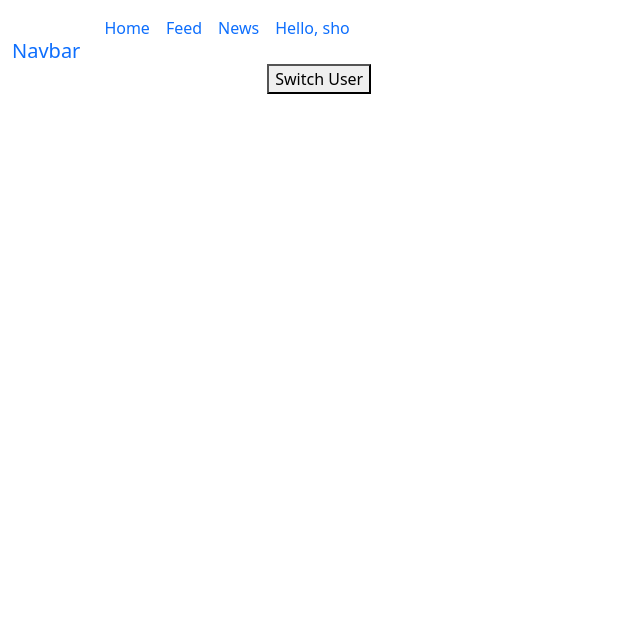
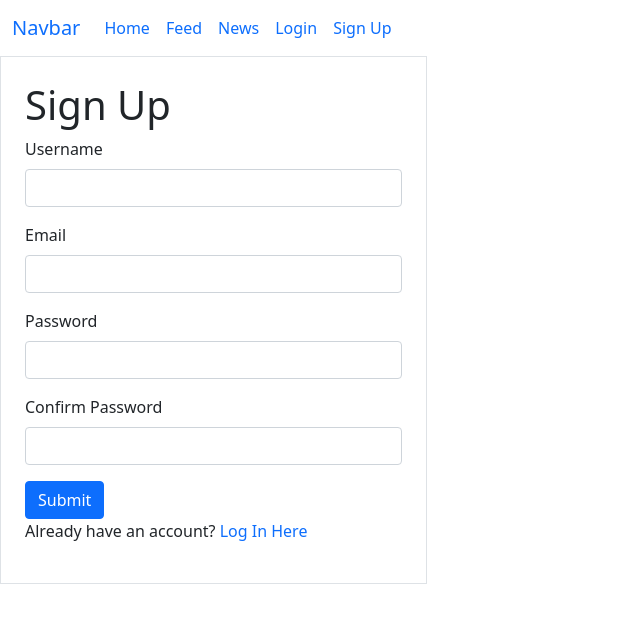
Before and after one commit to smtsuchi/intro_to_react_padawans115, a React (Create React App) app: page /signup in a window 1280 px wide. Shown: the top 622 px of the page, without its empty margins (0-640 px from the left). Built offline with nearby package versions, Linux system fonts and the light colour scheme.

Commit message:
wednesday

```diff
--- a/src/App.jsx
+++ b/src/App.jsx
@@ -4,40 +4,37 @@ import Navbar from './components/Navbar';
 import News from './views/News';
 import { Routes, Route } from 'react-router-dom';
 import Feed from './views/Feed';
-
-
-
+import Login from './views/Login';
+import SignUp from './views/SignUp';
 
 export default class App extends Component {
   constructor() {
     super();
     this.state = {
-      user: {
-        username: 'sho'
-      }
+      user: {}
     }
   }
 
-  switchUser = () => {
-    if (this.state.user.username === 'sho') {
-      this.setState({ user: { username: 'sarah' } })
-    }
-    else {
-      this.setState({ user: { username: 'sho' } })
-    }
-  }
+  logMeIn = (user) => {
+    this.setState({user: user})
+  };
+  logMeOut =  () => {
+    this.setState({user:{}})
+  };
   // create a function that routes somewhere...
 
 
   render() {
     return (
         <div>
-          <Navbar user={this.state.user} switchUser={this.switchUser} />
+          <Navbar user={this.state.user} logMeOut = {this.logMeOut}/>
           {/* <h1>Hello World</h1> */}
           <Routes>
             <Route path='/' element={<Home user={this.state.user} age='9000' />} />
             <Route path='/news' element={<News user={this.state.user} />} />
             <Route path='/feed' element={<Feed />} />
+            <Route path='/login' element={<Login logMeIn = {this.logMeIn} />} />
+            <Route path='/signup' element={<SignUp />} />
           </Routes>
         </div>
     )
--- a/src/components/Navbar.js
+++ b/src/components/Navbar.js
@@ -22,10 +22,34 @@ export default class Navbar extends Component {
                             <li className="nav-item">
                                 <Link className="nav-link" to="/news">News</Link>
                             </li>
-                            <li className="nav-item">
-                                <p className="nav-link">Hello, {this.props.user.username}</p>
-                                <button onClick={this.props.switchUser}>Switch User</button>
-                            </li>
+                            {
+                                this.props.user.apitoken ? //logged in
+                                    (
+                                        <>
+                                            <li className="nav-item">
+                                                <Link className="nav-link" to="/login" onClick={this.props.logMeOut}>Log Out</Link>
+                                            </li>
+                                            <li className="nav-item">
+                                                <p className="nav-link" >Hello, {this.props.user.username}</p>
+                                            </li>
+                                        </>
+                                    )
+                                    :
+                                    (
+                                        <>
+                                            <li className="nav-item">
+                                                <Link className="nav-link" to="/login">Login</Link>
+                                            </li>
+                                            <li className="nav-item">
+                                                <Link className="nav-link" to="/signup">Sign Up</Link>
+                                            </li>
+                                        </>
+                                    )
+                            }
+
+
+
+
                         </ul>
 
                     </div>
--- a/src/views/Feed.jsx
+++ b/src/views/Feed.jsx
@@ -1,5 +1,6 @@
 import React, { Component } from 'react'
 import Post from '../components/Post';
+
 
 export default class Feed extends Component {
     constructor(){
@@ -14,7 +15,7 @@ export default class Feed extends Component {
 
 
     getPosts = async () => {
-        const res = await fetch(`https://finstagram-padawans115.onrender.com/api/posts`);
+        const res = await fetch(`http://127.0.0.1:5000/api/posts`);
         const data = await res.json();
         console.log(data)
         if (data.status === 'ok'){
--- /dev/null
+++ b/src/views/Login.jsx
@@ -0,0 +1,56 @@
+import React from 'react';
+import { Link } from 'react-router-dom';
+
+export default function Login({ logMeIn }) {
+
+    const handleSubmit = async (e) => {
+        e.preventDefault();
+
+        const username = e.target.username.value;
+        const password = e.target.password.value;
+
+
+        const url = 'http://127.0.0.1:5000/api/login';
+        const options = {
+            method: "POST",
+            headers: {
+                Authorization: `Basic ${btoa(username+":"+password)}`
+            }
+        };
+
+        const res = await fetch(url, options);
+        const data = await res.json();
+        if (data.status === 'ok'){
+            const myUserInfo = data.data
+            console.log(myUserInfo)
+            logMeIn(myUserInfo)
+        }
+
+    }
+
+
+
+    return (
+        <div className='col-4 border p-4'>
+            <h1>Log In</h1>
+
+            <form onSubmit={handleSubmit}>
+                <div className="mb-3">
+                    <label htmlFor="exampleInputEmail1" className="form-label">Username</label>
+                    <input type="text" className="form-control" id="exampleInputEmail1" name='username' />
+
+                </div>
+                <div className="mb-3">
+                    <label htmlFor="exampleInputPassword1" className="form-label">Password</label>
+                    <input type="password" className="form-control" name='password' />
+                </div>
+                {/* <div className="mb-3 form-check">
+    <input type="checkbox" className="form-check-input" id="exampleCheck1">
+    <label className="form-check-label" htmlFor="exampleCheck1">Check me out</label>
+  </div> */}
+                <button type="submit" className="btn btn-primary">Submit</button>
+            </form>
+            <p>Don't have an account? <Link className='text-decoration-none' to='/signup'>Sign Up Here</Link></p>
+        </div>
+    )
+}
--- /dev/null
+++ b/src/views/SignUp.jsx
@@ -0,0 +1,71 @@
+import React from 'react';
+import { Link } from 'react-router-dom';
+
+export default function SignUp() {
+    const handleSubmit = async (e) => {
+        e.preventDefault();
+
+        const username = e.target.username.value;
+        const email = e.target.email.value;
+        const password = e.target.password.value;
+        const confirmPassword = e.target.confirmPassword.value;
+
+
+        const url = 'http://127.0.0.1:5000/api/signup';
+        const options = {
+            method: "POST",
+            headers: {
+                "Content-Type": 'application/json'
+            },
+            body: JSON.stringify({
+                username: username,
+                email: email,
+                password: password
+            })
+        };
+
+        if (password !== confirmPassword){
+            // Throw error msg here.
+            return
+        }
+
+        const res = await fetch(url, options);
+        const data = await res.json();
+        if (data.status === 'ok'){
+            // Show success msg
+            console.log(data)
+        }
+
+    }
+
+
+
+    return (
+        <div className='col-4 border p-4'>
+            <h1>Sign Up</h1>
+
+            <form onSubmit={handleSubmit}>
+                <div className="mb-3">
+                    <label htmlFor="exampleInputEmail1" className="form-label">Username</label>
+                    <input type="text" className="form-control" id="exampleInputEmail1" name='username' />
+                </div>
+                <div className="mb-3">
+                    <label htmlFor="exampleInputEmail1" className="form-label">Email</label>
+                    <input type="email" className="form-control" id="exampleInputEmail1" name='email' />
+                </div>
+
+                <div className="mb-3">
+                    <label htmlFor="exampleInputPassword1" className="form-label">Password</label>
+                    <input type="password" className="form-control" name='password' />
+                </div>
+                <div className="mb-3">
+                    <label htmlFor="exampleInputPassword1" className="form-label">Confirm Password</label>
+                    <input type="password" className="form-control" name='confirmPassword' />
+                </div>
+
+                <button type="submit" className="btn btn-primary">Submit</button>
+            </form>
+            <p>Already have an account? <Link className='text-decoration-none' to='/login'>Log In Here</Link></p>
+        </div>
+    )
+}
```
